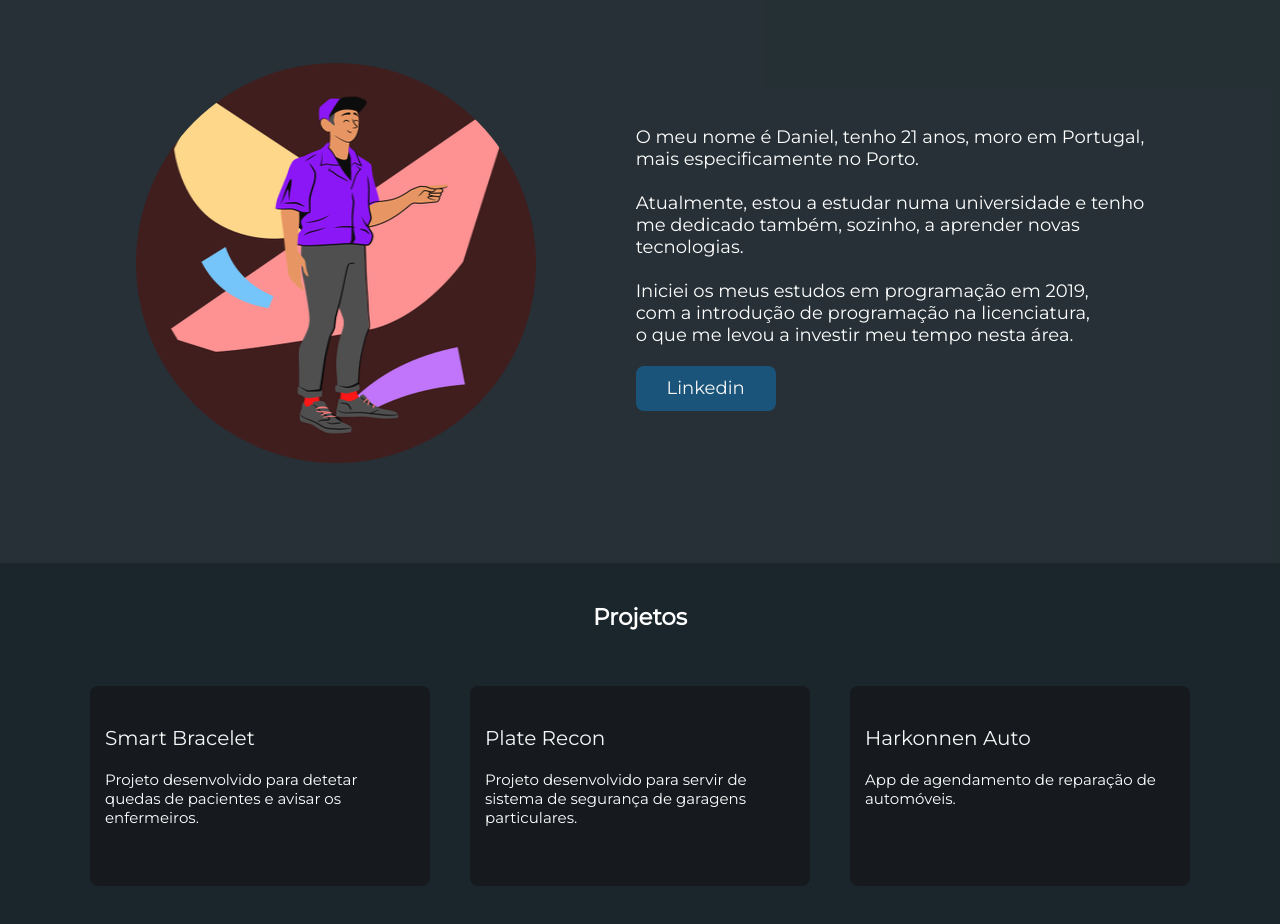
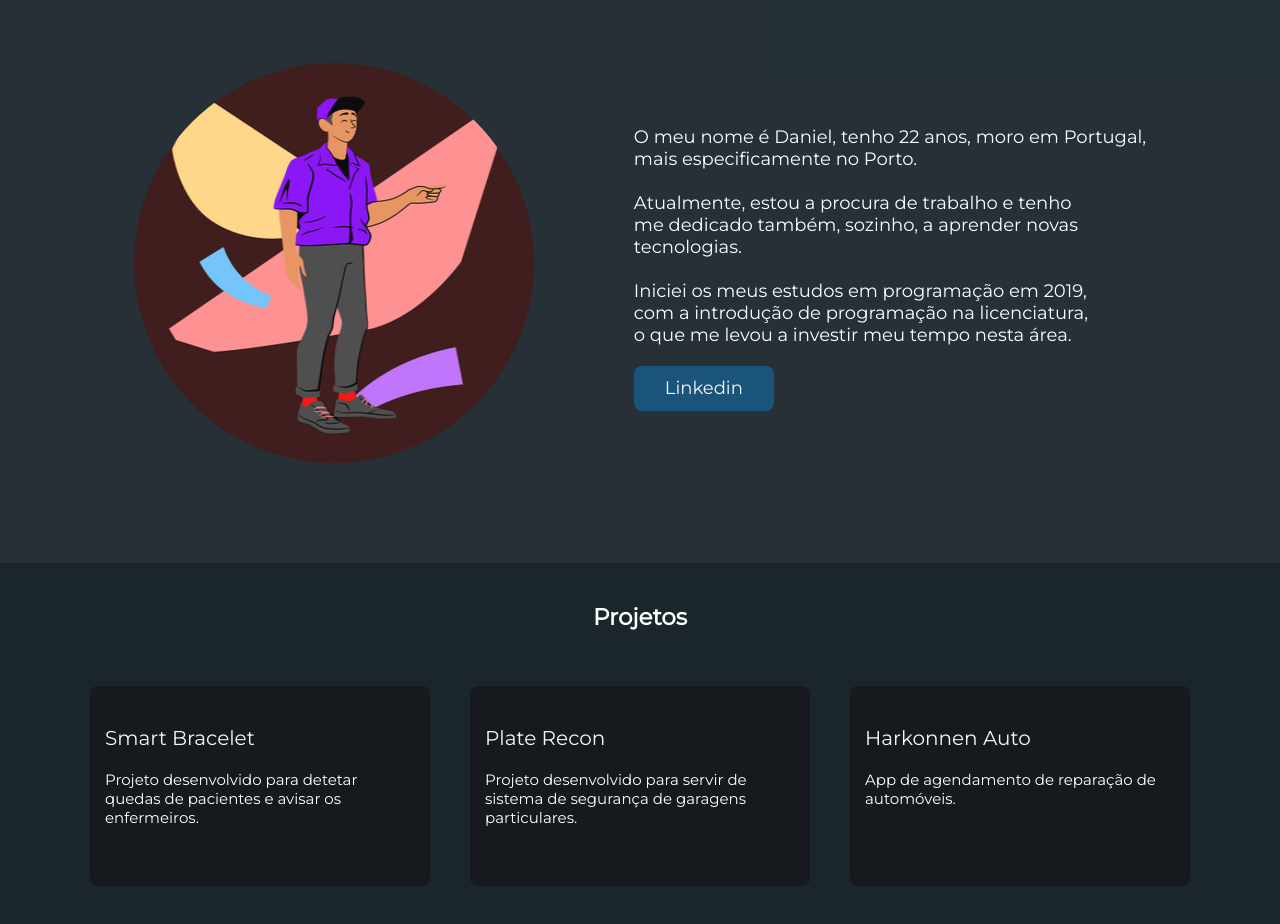
Before and after one commit to danieljvsa/portfolio, a Next.js app: page / in a window 1280 px wide. Shown: the part 929-1853 px from the top of the page. Built offline with nearby package versions, Linux system fonts and the light colour scheme.

Commit message:
About me Update

```diff
--- a/components/Aboutme.tsx
+++ b/components/Aboutme.tsx
@@ -10,9 +10,9 @@ export function Aboutme(){
             <div className={styles.about_content}>
                 <img src="/assets/profile.png" alt="Perfil logo" className={styles.logo_perfil} />
                 <div className={styles.about_div}>
-                    <span>O meu nome é Daniel, tenho 21 anos, moro em Portugal,<br />
+                    <span>O meu nome é Daniel, tenho 22 anos, moro em Portugal,<br />
                     mais especificamente no Porto. <br /> <br />
-                    Atualmente, estou a estudar numa universidade e tenho <br />
+                    Atualmente, estou a procura de trabalho e tenho <br />
                     me dedicado também, sozinho, a aprender novas <br />
                     tecnologias.<br /> <br />
                     Iniciei os meus estudos em programação em 2019, <br />
--- a/components/Projects.tsx
+++ b/components/Projects.tsx
@@ -39,7 +39,7 @@ export function Projects(){
                 </div>
                 <div className={styles.card}>
                     <div className={styles.card_content}>
-                        <span><Link href="#">Naped</Link></span>
+                        <span><Link href="https://github.com/danieljvsa/naped">Naped</Link></span>
                         <p>Portal de noticias de entretenimento.</p>
                     </div>
                 </div>
```
